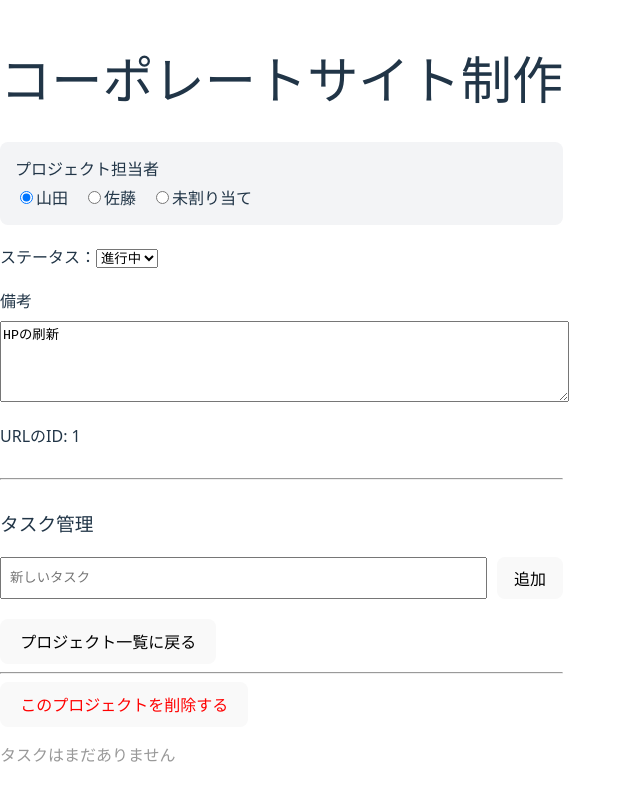
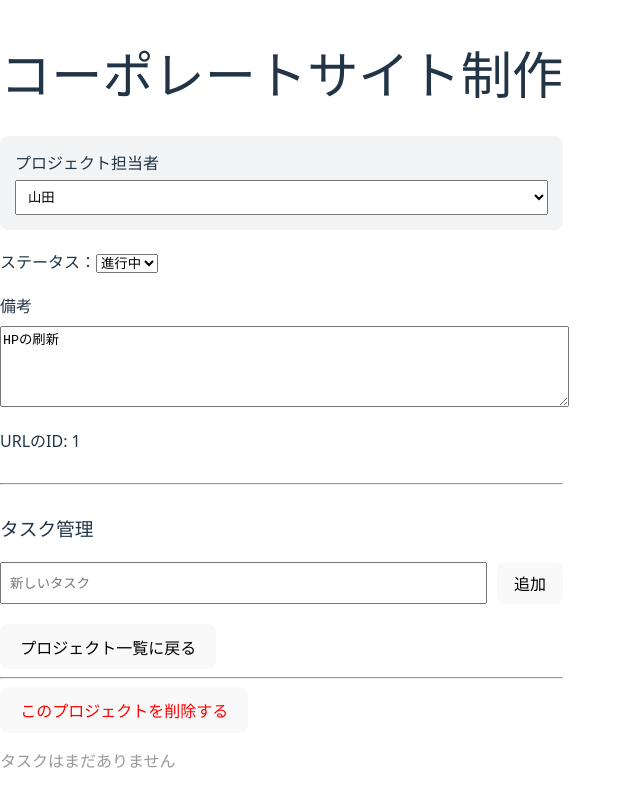
Before and after one commit to TRAN-cd/task-management-app, a React app: page /project/1 in a window 1280 px wide. Shown: the whole page, without its empty margins (0-640 px from the left). Built offline with nearby package versions, Linux system fonts and the light colour scheme; the HTML template or start-up script is replaced by a standard one.

Commit message:
担当者のプルダウン化と完了タスクのソート・グレーアウト機能を実装

```diff
--- a/src/pages/ProjectCreatePage.tsx
+++ b/src/pages/ProjectCreatePage.tsx
@@ -1,5 +1,6 @@
 import { useState } from "react";
 import { useNavigate } from "react-router-dom";
+import { STAFF_OPTIONS } from "../types/project";
 
 
 type Props = {
@@ -11,7 +12,7 @@ const ProjectCreatePage = ({onAdd}: Props) => {
   const [name, setName] = useState("");
   const [status, setStatus] =useState("未着手"); //初期値を設定
   const [description, setDescription] = useState("");
-  const [assignee, setAssignee] = useState("");
+  const [assignee, setAssignee] = useState(STAFF_OPTIONS[0]);
 
   const navigate = useNavigate();
 
@@ -48,7 +49,11 @@ const ProjectCreatePage = ({onAdd}: Props) => {
 
         <div style={{marginTop: "16px"}}>
           <label>担当者：</label>
-          <input type="text" value={assignee} onChange={(e) => setAssignee(e.target.value)} placeholder="山田"></input>
+          <select value={assignee} onChange={(e) => setAssignee(e.target.value)} style={{ width: "100%", padding: "8px" }}>
+            {STAFF_OPTIONS.map(staff => (
+              <option key={staff} value={staff}>{staff}</option>
+            ))}
+          </select>
         </div>
 
         <div>
--- a/src/pages/ProjectDetailPage.tsx
+++ b/src/pages/ProjectDetailPage.tsx
@@ -3,6 +3,7 @@ import { useParams, useNavigate } from "react-router-dom";
 import { useProjectById } from "../hooks/useProjectById";
 import type { Project } from "../types/project";
 import type React from "react";
+import { STAFF_OPTIONS } from "../types/project";
 
 type Props = {
   projects: Project[];
@@ -23,7 +24,6 @@ const ProjectDetailPage = ({ projects, onDelete, onUpdateProjectStatus, onUpdate
   const projectId = Number(id);
   const project = useProjectById(projects, projectId);
   const [taskName, setTaskName] = useState("");
-  const staffOptions = ["山田", "佐藤", "未割り当て"];
 
   if (!id) {
     return <p>プロジェクトが見つかりません</p>;
@@ -64,20 +64,15 @@ const ProjectDetailPage = ({ projects, onDelete, onUpdateProjectStatus, onUpdate
 
       <div style={{ marginBottom: "20px", padding: "15px", backgroundColor: "#f3f4f6", borderRadius: "8px" }}>
         <label style={{ display: "block", fontWeight: "bold", marginBottom: "5px" }}>プロジェクト担当者</label>
-        <div style={{ display: "flex", gap: "15px" }}>
-          {staffOptions.map((staff) => (
-            <label key={staff} style={{ cursor: "pointer" }}>
-              <input
-                type="radio"
-                name="projectAssignee"
-                value={staff}
-                checked={project.assignee === staff}
-                onChange={(e) => onUpdateAssignee(project.id, e.target.value)}
-              />
-              {staff}
-            </label>
+        <select
+          value={project.assignee}
+          onChange={(e) => onUpdateAssignee(project.id, e.target.value)}
+          style={{ width: "100%", padding: "8px" }}
+        >
+          {STAFF_OPTIONS.map(staff => (
+            <option key={staff} value={staff}>{staff}</option>
           ))}
-        </div>
+        </select>
       </div>
 
       <div>
@@ -115,41 +110,50 @@ const ProjectDetailPage = ({ projects, onDelete, onUpdateProjectStatus, onUpdate
       </div>
 
       <ul style={{ listStyle: "none", padding: 0 }}>
-        {project.tasks.map((task) => (
-          <li key={task.id} style={{ padding: "15px", borderBottom: "1px solid #eee", backgroundColor: "#fff" }}>
-            <div style={{ fontWeight: "bold", marginBottom: "10px" }}>{task.name}</div>
 
-            <div style={{ display: "flex", flexWrap: "wrap", gap: "20px", alignItems: "center", fontSize: "14px" }}>
+        {[...project.tasks].sort((a, b) => {
+          if (a.status === "完了" && b.status !== "完了") return 1;
+          if (a.status !== "完了" && b.status === "完了") return -1;
+          return 0;
+        }).map((task) => {
+          const isCompleted = task.status === "完了";
+          return (
+            <li
+              key={task.id}
+              style={{
+                padding: "15px",
+                borderBottom: "1px solid #eee",
+                backgroundColor: isCompleted ? "#f9fafb" : "#fff", // 完了は背景を薄く
+                color: isCompleted ? "#9ca3af" : "#000",          // 完了は文字をグレーに
+                textDecoration: isCompleted ? "line-through" : "none" // 完了は打ち消し線（お好みで）
+              }}
+            >
+              <div style={{ fontWeight: "bold", marginBottom: "10px" }}>{task.name}</div>
 
-              {/* タスク担当者のラジオボタン */}
-              <div>
-                <span style={{ marginRight: "10px", color: "#666" }}>担当：</span>
-                {staffOptions.map((staff) => (
-                  <label key={staff} style={{ marginRight: "10px" }}>
-                    <input
-                      type="radio"
-                      name={`taskAssignee-${task.id}`}
-                      checked={task.assignee === staff}
-                      onChange={() => onUpdateTaskAssignee(project.id,task.id, staff)}
-                    />
-                    {staff}
-                  </label>
-                ))}
-              </div>
+              <div style={{ display: "flex", gap: "20px", alignItems: "center", fontSize: "14px" }}>
+                <select
+                  value={task.assignee}
+                  onChange={(e) => onUpdateTaskAssignee(project.id, task.id, e.target.value)}
+                  style={{ color: "inherit" }}
+                >
+                  {STAFF_OPTIONS.map(staff => (
+                    <option key={staff} value={staff}>{staff}</option>
+                  ))}
+                </select>
 
-              {/* タスクステータスのセレクト */}
-              <div>
-                <span style={{ marginRight: "10px", color: "#666" }}>状態：</span>
-                <select value={task.status} onChange={(e) => onUpdateTaskStatus(project.id, task.id, e.target.value)}>
+                <select
+                  value={task.status}
+                  onChange={(e) => onUpdateTaskStatus(project.id, task.id, e.target.value)}
+                  style={{ color: "inherit" }}
+                >
                   <option value="未着手">未着手</option>
                   <option value="進行中">進行中</option>
                   <option value="完了">完了</option>
                 </select>
               </div>
-            </div>
-
-          </li>
-        ))}
+            </li>
+          );
+        })}
       </ul>
 
       <button onClick={()=> navigate("/")}>プロジェクト一覧に戻る</button>
--- a/src/types/project.ts
+++ b/src/types/project.ts
@@ -13,3 +13,5 @@ export type Task = {
   assignee: string;
   status: string;
 }
+
+export const STAFF_OPTIONS = ["山田", "佐藤", "未割り当て"];
```
Also changed, not shown: src/components/ProjectCard.tsx (deleted, +0 -8 lines), src/components/TaskItem.tsx (deleted, +0 -9 lines).
